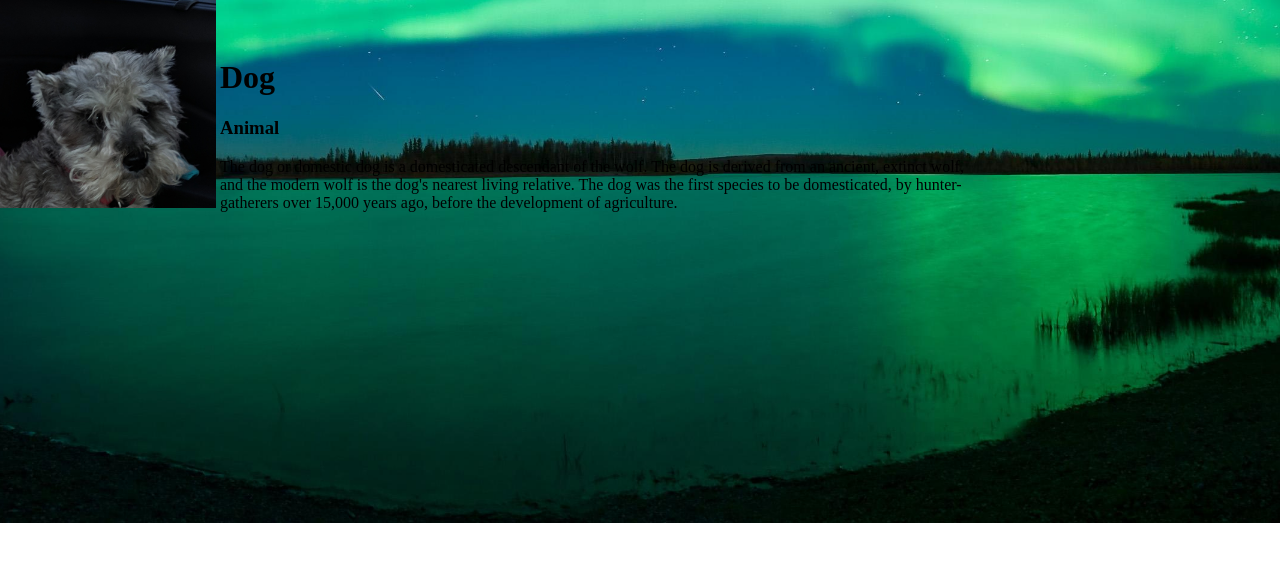
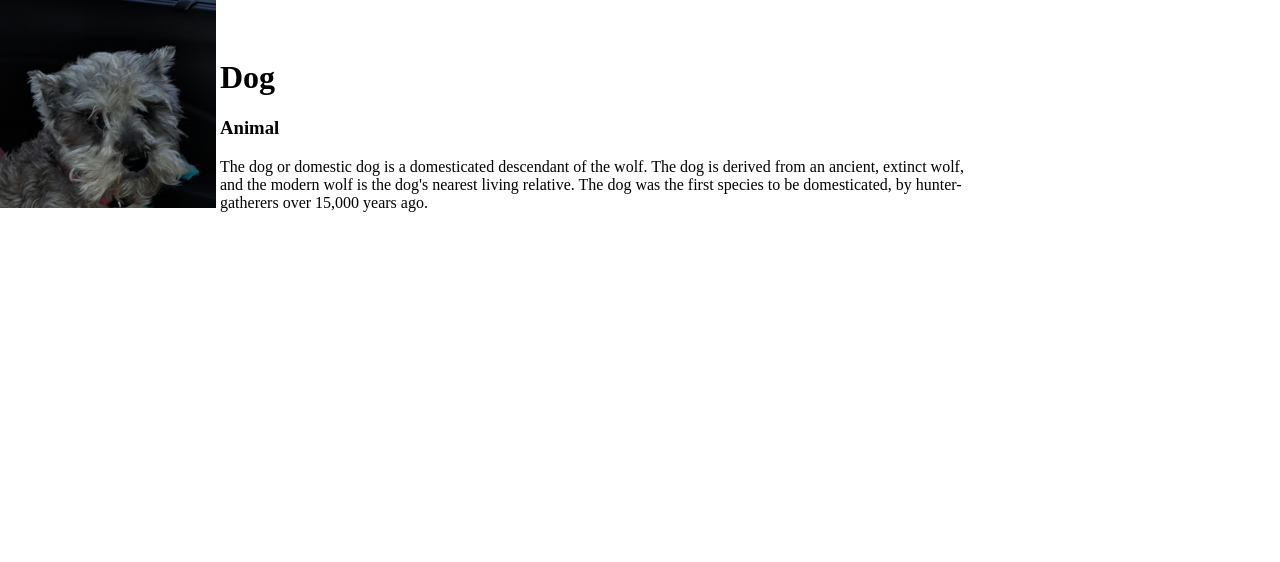
Before and after one commit to tokkisearch/Tokki, a plain HTML site: page quickinfo/dog.html in a window 1280 px wide. Drawn offline with Linux system fonts and the light colour scheme; a web font is replaced by a local one.

Commit message:
Add files via upload

```diff
--- a/quickinfo/dog.html
+++ b/quickinfo/dog.html
@@ -29,7 +29,7 @@
 		<meta name="twitter:description" content="The next gen search engine">
 		<meta name="twitter:image" content="../favbanner.png">
 </head>
-<body style="background-color: rgba(255,255,255,0);">
+<body style="background-color: rgba(255,255,255,0); background-image: none;">
 	<div class="grid-quickinfoimg">
 		<div class="grid-item">
 			<img src="dog.jpg" style="width: 216px; height: 216px;">
@@ -39,7 +39,7 @@
 		<div class="grid-item">
 			<h1>Dog</h1>
 			<h3>Animal</h3>
-			<p>The dog or domestic dog is a domesticated descendant of the wolf. The dog is derived from an ancient, extinct wolf, and the modern wolf is the dog's nearest living relative. The dog was the first species to be domesticated, by hunter-gatherers over 15,000 years ago, before the development of agriculture.</p>
+			<p>The dog or domestic dog is a domesticated descendant of the wolf. The dog is derived from an ancient, extinct wolf, and the modern wolf is the dog's nearest living relative. The dog was the first species to be domesticated, by hunter-gatherers over 15,000 years ago.</p>
 		</div>
 	</div>
 </body>
```
Also changed, not shown: quickinfo/dogs.html (+2 -2 lines).
